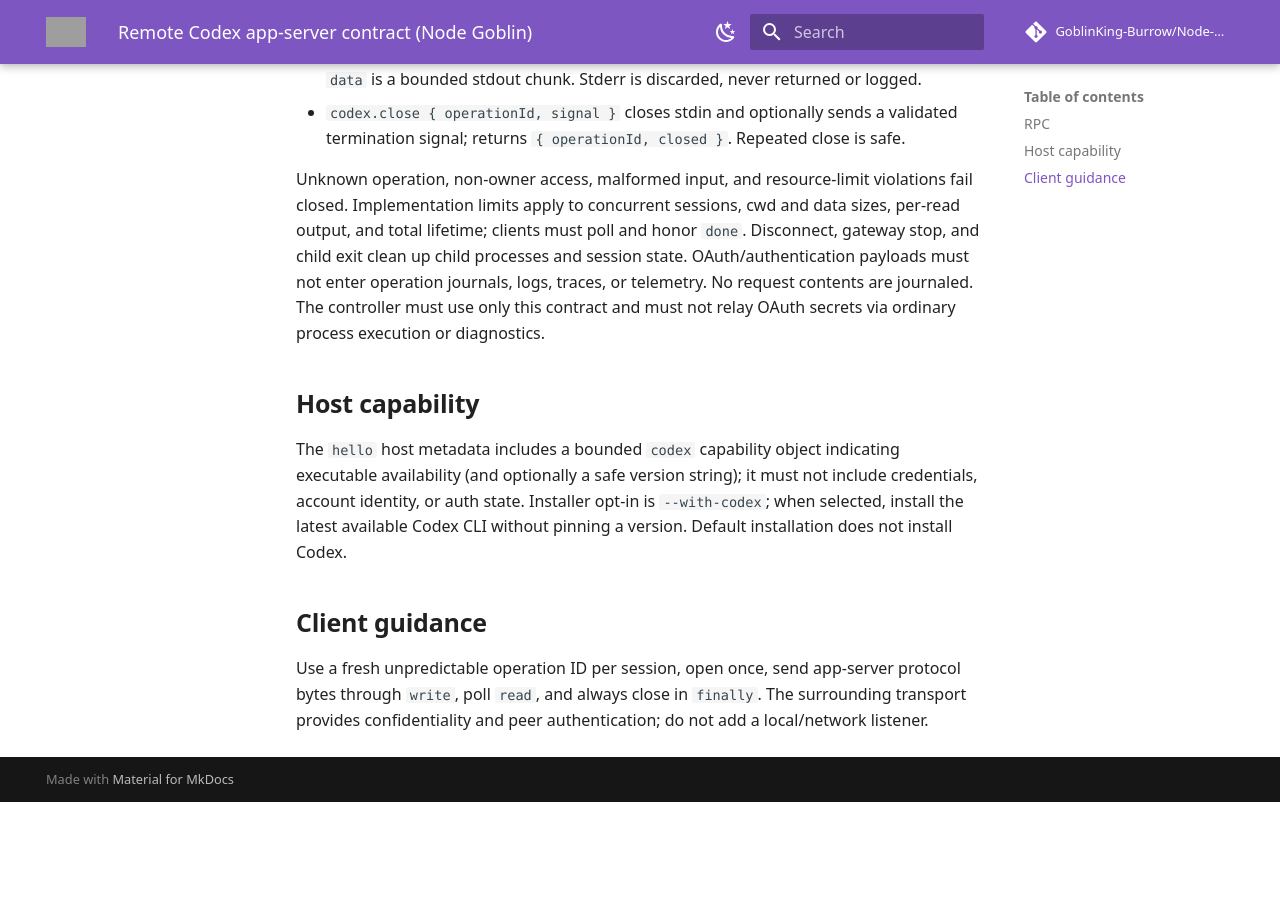
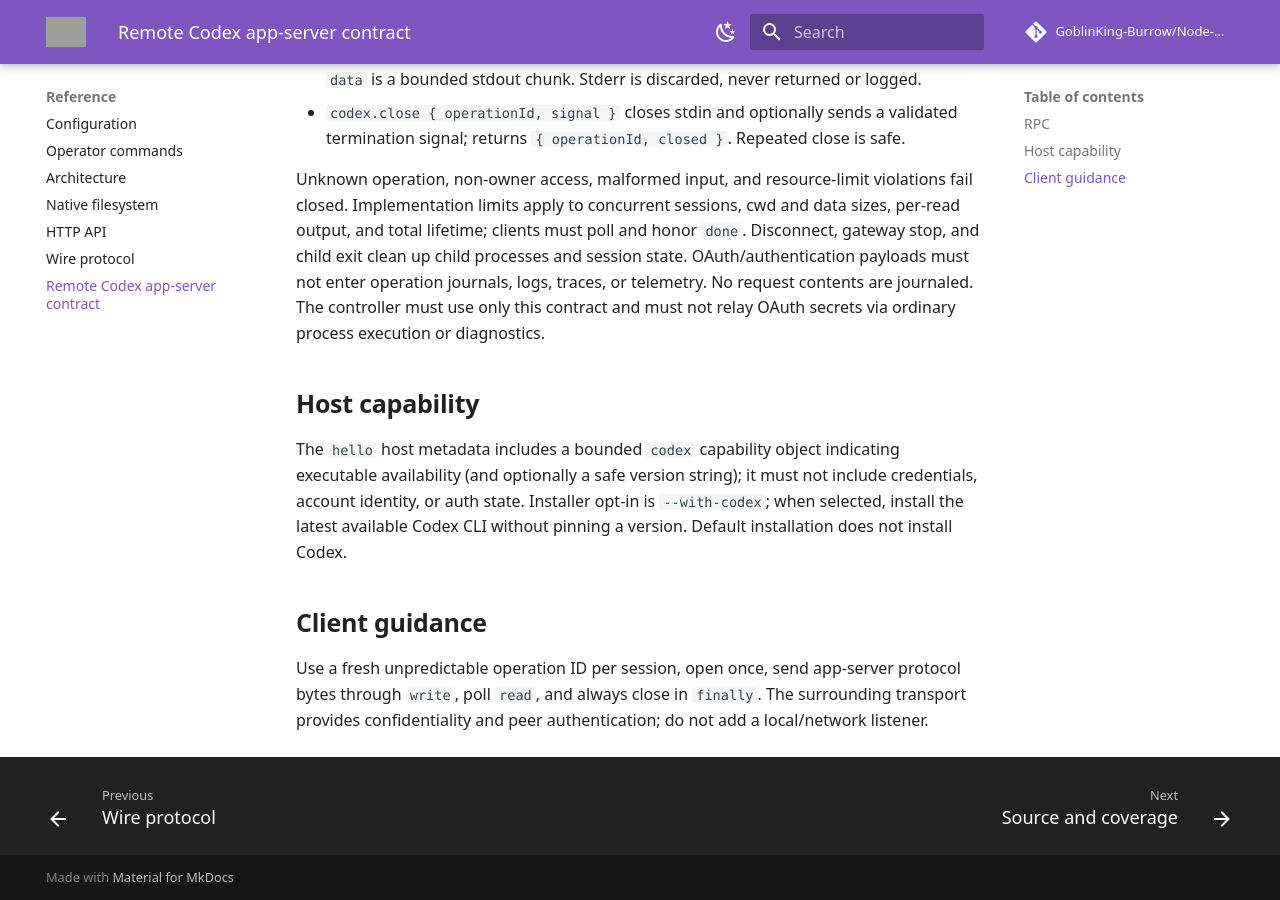
Before and after one commit to NightShaman/Node-Goblin, an MkDocs documentation site: the page built from docs/remote-codex-contract.md, in a window 1280 px wide and 900 px high, scrolled down 700 px. Built offline with MkDocs 1.6.1 and Material for MkDocs 9.7.7, drawn with Linux system fonts in a browser that asks for light colours; comment, search, counter and statistics services are not loaded; before the commit the page ends 1502 px from its top, so only the background shows below that; grey boxes are pictures that could not be loaded.

Commit message:
Fix remote Codex documentation navigation and internal exclusion

```diff
--- a/mkdocs.yml
+++ b/mkdocs.yml
@@ -69,6 +69,7 @@ extra_css:
 # Internal historical repair notes are not part of the user documentation or search index.
 exclude_docs: |
   audit-repair-pass-5.md
+  remote-codex-acceptance-brief.md
   repairs/
 
 nav:
@@ -86,6 +87,7 @@ nav:
       - Native filesystem: filesystem.md
       - HTTP API: api.md
       - Wire protocol: protocol.md
+      - Remote Codex app-server contract: remote-codex-contract.md
   - About this release:
       - Source and coverage: source-map.md
       - Development and documentation: development.md
```
